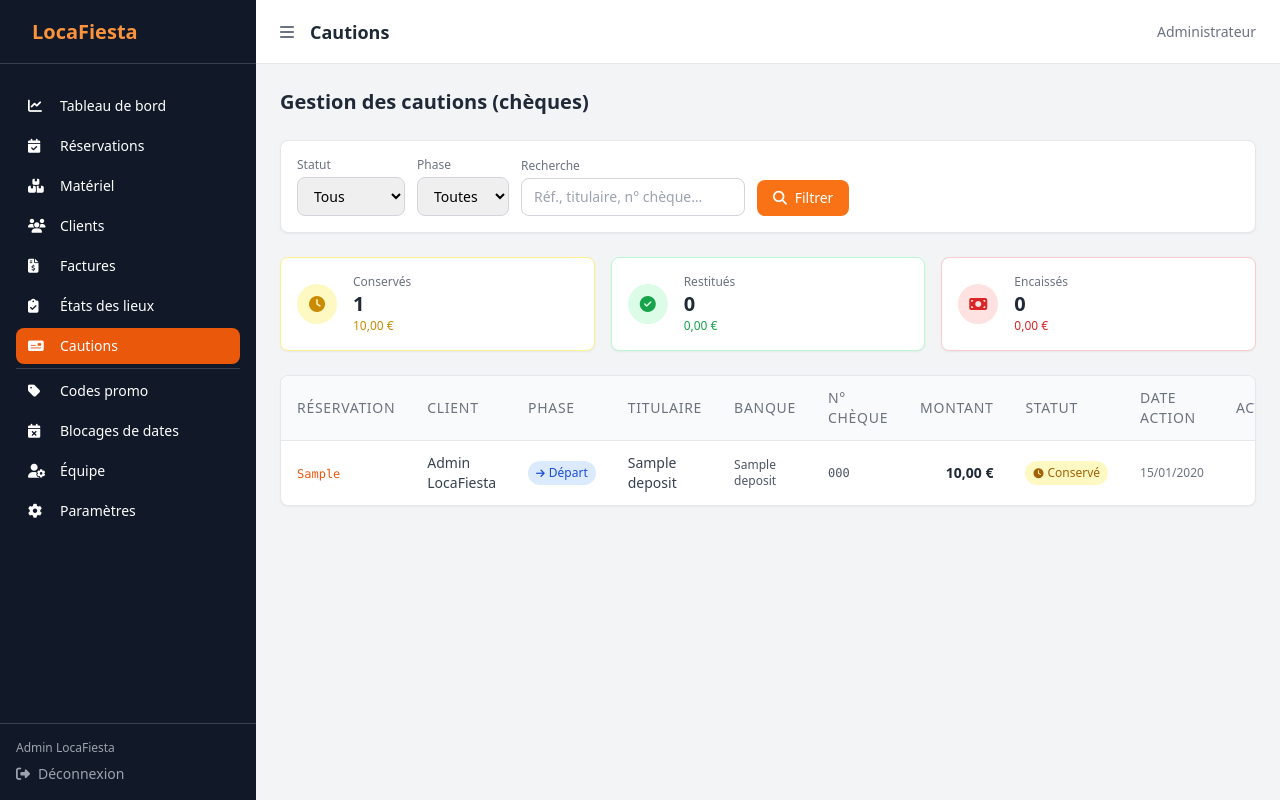
After one commit to addictif80/locafiesta, a Laravel app: page /admin/cautions in a window 1280 px wide. The commit adds this page. Run offline with Laravel 12, Linux system fonts and the light colour scheme; a user stored in the database is signed in; data comes from the database, SQL or seed files in the repository; tables that the repository leaves empty hold one stand-in row (values such as "Sample post"); some libraries are stand-ins or nearby versions.

Commit message:
Add admin pages for inspections list and security deposits management
Inspections index (/admin/etats-des-lieux):
- Lists all inspections with type/reference filters
- Color-coded departure (blue) / return (purple) badges
- Links to show view and PDF download
- Added to admin sidebar navigation

Security deposits index (/admin/cautions):
- Lists all checks with status/phase/search filters
- Summary counters (held/returned/cashed) with totals in euros
- Inline status update via modal (held → returned / cashed)
- PATCH /admin/cautions/{deposit}/statut endpoint

Both pages added to admin sidebar.

https://claude.ai/code/session_012qVFqBDfo5NCTWkWGu7F1t

```diff
--- /dev/null
+++ b/app/Http/Controllers/Admin/SecurityDepositController.php
@@ -0,0 +1,47 @@
+<?php
+
+namespace App\Http\Controllers\Admin;
+
+use App\Http\Controllers\Controller;
+use App\Models\SecurityDeposit;
+use Illuminate\Http\Request;
+
+class SecurityDepositController extends Controller
+{
+    public function index(Request $request)
+    {
+        $query = SecurityDeposit::with(['reservation.client', 'recordedBy'])
+            ->latest();
+
+        if ($request->filled('status')) {
+            $query->where('status', $request->status);
+        }
+        if ($request->filled('phase')) {
+            $query->where('phase', $request->phase);
+        }
+        if ($request->filled('search')) {
+            $query->whereHas('reservation', fn($q) => $q->where('reference', 'like', '%'.$request->search.'%'))
+                  ->orWhere('holder_name', 'like', '%'.$request->search.'%')
+                  ->orWhere('check_number', 'like', '%'.$request->search.'%');
+        }
+
+        $deposits = $query->paginate(20)->withQueryString();
+        return view('admin.security-deposits.index', compact('deposits'));
+    }
+
+    public function updateStatus(Request $request, SecurityDeposit $deposit)
+    {
+        $request->validate([
+            'status' => 'required|in:held,returned,cashed',
+            'notes'  => 'nullable|string|max:500',
+        ]);
+
+        $deposit->update([
+            'status'    => $request->status,
+            'notes'     => $request->notes,
+            'action_at' => in_array($request->status, ['returned', 'cashed']) ? now() : $deposit->action_at,
+        ]);
+
+        return back()->with('success', 'Statut de la caution mis à jour.');
+    }
+}
--- /dev/null
+++ b/resources/views/admin/security-deposits/index.blade.php
@@ -0,0 +1,238 @@
+@extends('layouts.admin')
+
+@section('title', 'Cautions')
+
+@section('content')
+<div class="flex items-center justify-between mb-6">
+    <h2 class="text-xl font-semibold text-gray-800">Gestion des cautions (chèques)</h2>
+</div>
+
+{{-- Filtres --}}
+<form method="GET" class="bg-white rounded-lg border border-gray-200 shadow-sm p-4 mb-6 flex flex-wrap gap-3 items-end">
+    <div>
+        <label class="block text-xs font-medium text-gray-500 mb-1">Statut</label>
+        <select name="status" class="border border-gray-300 rounded-lg px-3 py-2 text-sm focus:ring-2 focus:ring-orange-300 outline-none">
+            <option value="">Tous</option>
+            <option value="held"     {{ request('status') === 'held'     ? 'selected' : '' }}>Conservé</option>
+            <option value="returned" {{ request('status') === 'returned' ? 'selected' : '' }}>Restitué</option>
+            <option value="cashed"   {{ request('status') === 'cashed'   ? 'selected' : '' }}>Encaissé</option>
+        </select>
+    </div>
+    <div>
+        <label class="block text-xs font-medium text-gray-500 mb-1">Phase</label>
+        <select name="phase" class="border border-gray-300 rounded-lg px-3 py-2 text-sm focus:ring-2 focus:ring-orange-300 outline-none">
+            <option value="">Toutes</option>
+            <option value="departure" {{ request('phase') === 'departure' ? 'selected' : '' }}>Départ</option>
+            <option value="return"    {{ request('phase') === 'return'    ? 'selected' : '' }}>Retour</option>
+        </select>
+    </div>
+    <div>
+        <label class="block text-xs font-medium text-gray-500 mb-1">Recherche</label>
+        <input type="text" name="search" value="{{ request('search') }}" placeholder="Réf., titulaire, n° chèque…"
+               class="border border-gray-300 rounded-lg px-3 py-2 text-sm focus:ring-2 focus:ring-orange-300 outline-none w-56">
+    </div>
+    <button type="submit" class="bg-orange-500 hover:bg-orange-600 text-white px-4 py-2 rounded-lg text-sm font-medium transition">
+        <i class="fas fa-search mr-1"></i> Filtrer
+    </button>
+    @if(request()->hasAny(['status', 'phase', 'search']))
+    <a href="{{ route('admin.security-deposits.index') }}" class="text-sm text-gray-500 hover:text-gray-700 py-2">
+        <i class="fas fa-times mr-1"></i> Réinitialiser
+    </a>
+    @endif
+</form>
+
+{{-- Compteurs rapides --}}
+<div class="grid grid-cols-3 gap-4 mb-6">
+    @php
+        $allDeposits = \App\Models\SecurityDeposit::selectRaw('status, count(*) as count, sum(amount) as total')->groupBy('status')->get()->keyBy('status');
+    @endphp
+    <div class="bg-white rounded-lg border border-yellow-200 shadow-sm p-4 flex items-center gap-4">
+        <div class="w-10 h-10 bg-yellow-100 rounded-full flex items-center justify-center flex-shrink-0">
+            <i class="fas fa-clock text-yellow-600"></i>
+        </div>
+        <div>
+            <p class="text-xs text-gray-500">Conservés</p>
+            <p class="text-xl font-bold text-gray-800">{{ $allDeposits->get('held')?->count ?? 0 }}</p>
+            <p class="text-xs text-yellow-600 font-medium">{{ number_format($allDeposits->get('held')?->total ?? 0, 2, ',', ' ') }} €</p>
+        </div>
+    </div>
+    <div class="bg-white rounded-lg border border-green-200 shadow-sm p-4 flex items-center gap-4">
+        <div class="w-10 h-10 bg-green-100 rounded-full flex items-center justify-center flex-shrink-0">
+            <i class="fas fa-check-circle text-green-600"></i>
+        </div>
+        <div>
+            <p class="text-xs text-gray-500">Restitués</p>
+            <p class="text-xl font-bold text-gray-800">{{ $allDeposits->get('returned')?->count ?? 0 }}</p>
+            <p class="text-xs text-green-600 font-medium">{{ number_format($allDeposits->get('returned')?->total ?? 0, 2, ',', ' ') }} €</p>
+        </div>
+    </div>
+    <div class="bg-white rounded-lg border border-red-200 shadow-sm p-4 flex items-center gap-4">
+        <div class="w-10 h-10 bg-red-100 rounded-full flex items-center justify-center flex-shrink-0">
+            <i class="fas fa-money-bill text-red-600"></i>
+        </div>
+        <div>
+            <p class="text-xs text-gray-500">Encaissés</p>
+            <p class="text-xl font-bold text-gray-800">{{ $allDeposits->get('cashed')?->count ?? 0 }}</p>
+            <p class="text-xs text-red-600 font-medium">{{ number_format($allDeposits->get('cashed')?->total ?? 0, 2, ',', ' ') }} €</p>
+        </div>
+    </div>
+</div>
+
+<div class="bg-white rounded-lg border border-gray-200 shadow-sm overflow-hidden">
+    <div class="overflow-x-auto">
+        <table class="min-w-full divide-y divide-gray-200 text-sm">
+            <thead class="bg-gray-50">
+                <tr>
+                    <th class="px-4 py-3 text-left font-medium text-gray-500 uppercase tracking-wider">Réservation</th>
+                    <th class="px-4 py-3 text-left font-medium text-gray-500 uppercase tracking-wider">Client</th>
+                    <th class="px-4 py-3 text-left font-medium text-gray-500 uppercase tracking-wider">Phase</th>
+                    <th class="px-4 py-3 text-left font-medium text-gray-500 uppercase tracking-wider">Titulaire</th>
+                    <th class="px-4 py-3 text-left font-medium text-gray-500 uppercase tracking-wider">Banque</th>
+                    <th class="px-4 py-3 text-left font-medium text-gray-500 uppercase tracking-wider">N° chèque</th>
+                    <th class="px-4 py-3 text-right font-medium text-gray-500 uppercase tracking-wider">Montant</th>
+                    <th class="px-4 py-3 text-left font-medium text-gray-500 uppercase tracking-wider">Statut</th>
+                    <th class="px-4 py-3 text-left font-medium text-gray-500 uppercase tracking-wider">Date action</th>
+                    <th class="px-4 py-3 text-right font-medium text-gray-500 uppercase tracking-wider">Actions</th>
+                </tr>
+            </thead>
+            <tbody class="divide-y divide-gray-100">
+                @forelse($deposits as $deposit)
+                <tr class="hover:bg-gray-50">
+                    <td class="px-4 py-3">
+                        <a href="{{ route('admin.reservations.show', $deposit->reservation) }}"
+                           class="font-mono text-xs font-medium text-orange-600 hover:text-orange-700">
+                            {{ $deposit->reservation->reference }}
+                        </a>
+                    </td>
+                    <td class="px-4 py-3 text-gray-700">
+                        {{ $deposit->reservation->client->full_name ?? '—' }}
+                    </td>
+                    <td class="px-4 py-3">
+                        @if($deposit->phase === 'departure')
+                            <span class="inline-flex items-center gap-1 px-2 py-1 rounded-full text-xs font-medium bg-blue-100 text-blue-700">
+                                <i class="fas fa-arrow-right text-[10px]"></i> Départ
+                            </span>
+                        @else
+                            <span class="inline-flex items-center gap-1 px-2 py-1 rounded-full text-xs font-medium bg-purple-100 text-purple-700">
+                                <i class="fas fa-arrow-left text-[10px]"></i> Retour
+                            </span>
+                        @endif
+                    </td>
+                    <td class="px-4 py-3 text-gray-700">{{ $deposit->holder_name }}</td>
+                    <td class="px-4 py-3 text-gray-600 text-xs">{{ $deposit->bank_name }}</td>
+                    <td class="px-4 py-3 font-mono text-xs text-gray-600">{{ $deposit->check_number }}</td>
+                    <td class="px-4 py-3 text-right font-semibold text-gray-800">
+                        {{ number_format($deposit->amount, 2, ',', ' ') }} €
+                    </td>
+                    <td class="px-4 py-3">
+                        @if($deposit->status === 'held')
+                            <span class="inline-flex items-center gap-1 px-2 py-1 rounded-full text-xs font-medium bg-yellow-100 text-yellow-700">
+                                <i class="fas fa-clock text-[10px]"></i> Conservé
+                            </span>
+                        @elseif($deposit->status === 'returned')
+                            <span class="inline-flex items-center gap-1 px-2 py-1 rounded-full text-xs font-medium bg-green-100 text-green-700">
+                                <i class="fas fa-check text-[10px]"></i> Restitué
+                            </span>
+                        @else
+                            <span class="inline-flex items-center gap-1 px-2 py-1 rounded-full text-xs font-medium bg-red-100 text-red-700">
+                                <i class="fas fa-money-bill text-[10px]"></i> Encaissé
+                            </span>
+                        @endif
+                    </td>
+                    <td class="px-4 py-3 text-gray-500 text-xs">
+                        {{ $deposit->action_at ? $deposit->action_at->format('d/m/Y') : '—' }}
+                    </td>
+                    <td class="px-4 py-3 text-right">
+                        <button onclick="openModal({{ $deposit->id }}, '{{ $deposit->status }}', '{{ e($deposit->notes ?? '') }}')"
+                                class="p-1.5 text-orange-500 hover:bg-orange-50 rounded transition" title="Modifier le statut">
+                            <i class="fas fa-pencil"></i>
+                        </button>
+                    </td>
+                </tr>
+                @empty
+                <tr>
+                    <td colspan="10" class="px-4 py-12 text-center text-gray-400">
+                        <i class="fas fa-money-check text-4xl mb-3 block"></i>
+                        Aucune caution enregistrée.
+                    </td>
+                </tr>
+                @endforelse
+            </tbody>
+        </table>
+    </div>
+
+    @if($deposits->hasPages())
+    <div class="px-4 py-3 border-t border-gray-100">
+        {{ $deposits->links() }}
+    </div>
+    @endif
+</div>
+
+{{-- Modal mise à jour statut --}}
+<div id="statusModal" class="hidden fixed inset-0 z-50 flex items-center justify-center bg-black/50 px-4">
+    <div class="bg-white rounded-xl shadow-xl w-full max-w-md p-6">
+        <h3 class="text-base font-semibold text-gray-800 mb-4">
+            <i class="fas fa-money-check text-orange-500 mr-2"></i>Mettre à jour le statut
+        </h3>
+        <form id="statusForm" method="POST">
+            @csrf
+            @method('PATCH')
+            <div class="mb-4">
+                <label class="block text-sm font-medium text-gray-700 mb-2">Nouveau statut</label>
+                <div class="space-y-2">
+                    <label class="flex items-center gap-3 cursor-pointer p-3 rounded-lg border border-gray-200 hover:bg-yellow-50 has-[:checked]:border-yellow-400 has-[:checked]:bg-yellow-50">
+                        <input type="radio" name="status" value="held" class="text-orange-500">
+                        <span class="text-sm font-medium text-yellow-700"><i class="fas fa-clock mr-1"></i> Conservé</span>
+                    </label>
+                    <label class="flex items-center gap-3 cursor-pointer p-3 rounded-lg border border-gray-200 hover:bg-green-50 has-[:checked]:border-green-400 has-[:checked]:bg-green-50">
+                        <input type="radio" name="status" value="returned" class="text-orange-500">
+                        <span class="text-sm font-medium text-green-700"><i class="fas fa-check mr-1"></i> Restitué au client</span>
+                    </label>
+                    <label class="flex items-center gap-3 cursor-pointer p-3 rounded-lg border border-gray-200 hover:bg-red-50 has-[:checked]:border-red-400 has-[:checked]:bg-red-50">
+                        <input type="radio" name="status" value="cashed" class="text-orange-500">
+                        <span class="text-sm font-medium text-red-700"><i class="fas fa-money-bill mr-1"></i> Encaissé</span>
+                    </label>
+                </div>
+            </div>
+            <div class="mb-5">
+                <label class="block text-sm font-medium text-gray-700 mb-1">Notes (optionnel)</label>
+                <textarea name="notes" id="modalNotes" rows="2"
+                          class="w-full border border-gray-300 rounded-lg px-3 py-2 text-sm focus:ring-2 focus:ring-orange-300 outline-none resize-none"
+                          placeholder="Motif, date, commentaire…"></textarea>
+            </div>
+            <div class="flex gap-3 justify-end">
+                <button type="button" onclick="closeModal()"
+                        class="border border-gray-300 text-gray-700 px-4 py-2 rounded-lg text-sm hover:bg-gray-50 transition">
+                    Annuler
+                </button>
+                <button type="submit"
+                        class="bg-orange-500 hover:bg-orange-600 text-white px-4 py-2 rounded-lg text-sm font-medium transition">
+                    Enregistrer
+                </button>
+            </div>
+        </form>
+    </div>
+</div>
+@endsection
+
+@push('scripts')
+<script>
+function openModal(depositId, currentStatus, currentNotes) {
+    const modal = document.getElementById('statusModal');
+    const form  = document.getElementById('statusForm');
+    form.action = `/admin/cautions/${depositId}/statut`;
+    // Pre-select current status
+    form.querySelectorAll('input[name="status"]').forEach(r => {
+        r.checked = r.value === currentStatus;
+    });
+    document.getElementById('modalNotes').value = currentNotes;
+    modal.classList.remove('hidden');
+}
+function closeModal() {
+    document.getElementById('statusModal').classList.add('hidden');
+}
+document.getElementById('statusModal').addEventListener('click', function(e) {
+    if (e.target === this) closeModal();
+});
+</script>
+@endpush
--- a/resources/views/layouts/admin.blade.php
+++ b/resources/views/layouts/admin.blade.php
@@ -33,6 +33,12 @@
             </a>
             <a href="{{ route('admin.factures.index') }}" class="nav-link {{ request()->routeIs('admin.factures.*') ? 'bg-orange-600' : 'hover:bg-gray-800' }} flex items-center px-3 py-2 rounded-lg text-sm">
                 <i class="fas fa-file-invoice-dollar w-5 mr-3"></i>Factures
+            </a>
+            <a href="{{ route('admin.inspections.index') }}" class="nav-link {{ request()->routeIs('admin.inspections.*') ? 'bg-orange-600' : 'hover:bg-gray-800' }} flex items-center px-3 py-2 rounded-lg text-sm">
+                <i class="fas fa-clipboard-check w-5 mr-3"></i>États des lieux
+            </a>
+            <a href="{{ route('admin.security-deposits.index') }}" class="nav-link {{ request()->routeIs('admin.security-deposits.*') ? 'bg-orange-600' : 'hover:bg-gray-800' }} flex items-center px-3 py-2 rounded-lg text-sm">
+                <i class="fas fa-money-check w-5 mr-3"></i>Cautions
             </a>
             <hr class="border-gray-700 my-3">
             <a href="{{ route('admin.promo-codes.index') }}" class="nav-link {{ request()->routeIs('admin.promo-codes.*') ? 'bg-orange-600' : 'hover:bg-gray-800' }} flex items-center px-3 py-2 rounded-lg text-sm">
--- a/routes/web.php
+++ b/routes/web.php
@@ -52,9 +52,14 @@ Route::prefix('admin')->name('admin.')->middleware(['auth', 'admin'])->group(fun
     Route::post('reservations/{reservation}/annuler', [Admin\ReservationController::class, 'cancel'])->name('reservations.cancel');
 
     // Inspections
+    Route::get('etats-des-lieux', [Admin\InspectionController::class, 'index'])->name('inspections.index');
     Route::get('reservations/{reservation}/etat-des-lieux/{type}', [Admin\InspectionController::class, 'create'])->name('inspections.create');
     Route::post('reservations/{reservation}/etat-des-lieux/{type}', [Admin\InspectionController::class, 'store'])->name('inspections.store');
     Route::get('etat-des-lieux/{inspection}', [Admin\InspectionController::class, 'show'])->name('inspections.show');
+
+    // Security deposits
+    Route::get('cautions', [Admin\SecurityDepositController::class, 'index'])->name('security-deposits.index');
+    Route::patch('cautions/{deposit}/statut', [Admin\SecurityDepositController::class, 'updateStatus'])->name('security-deposits.update-status');
 
     // Invoices
     Route::resource('factures', Admin\InvoiceController::class)->parameters(['factures' => 'invoice']);
```
Also changed, not shown: app/Http/Controllers/Admin/InspectionController.php (+16 -0 lines), resources/views/admin/inspections/index.blade.php (added, +108 -0 lines).
